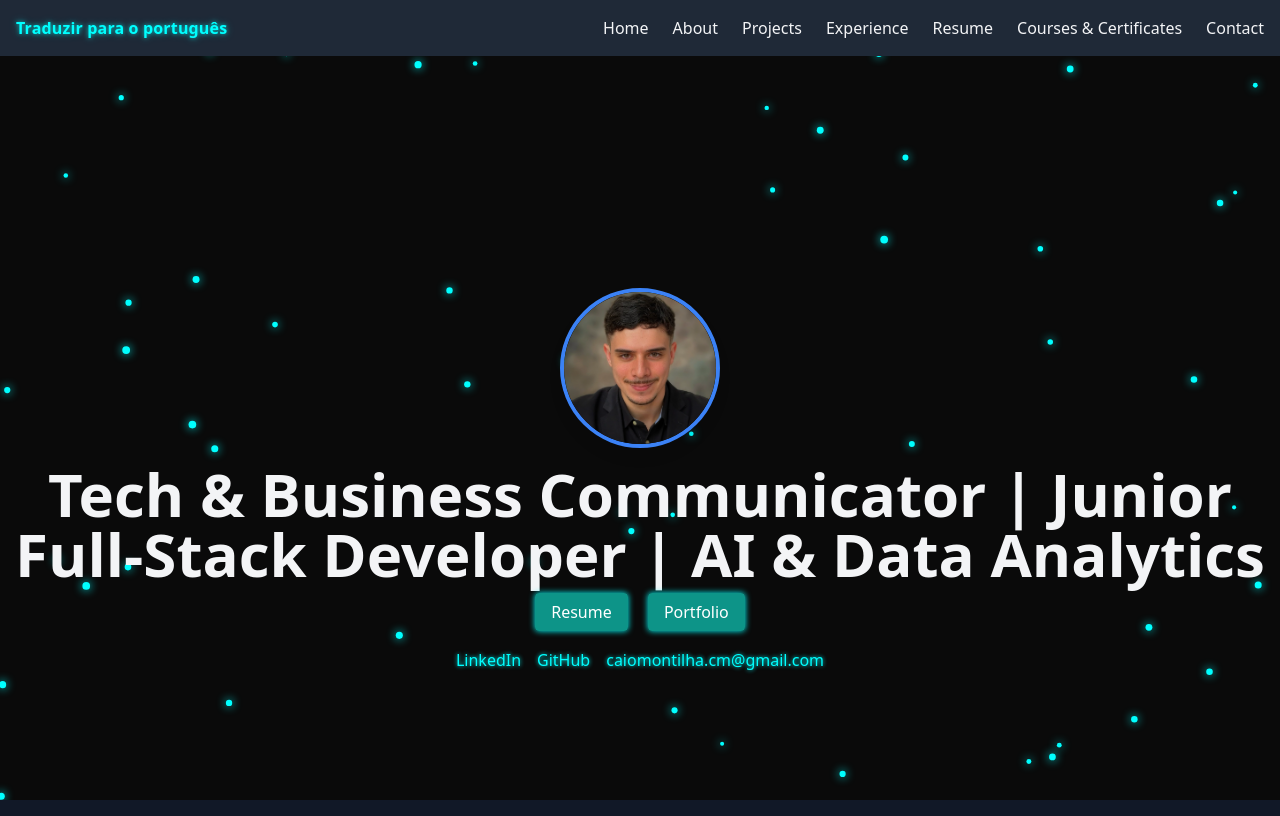
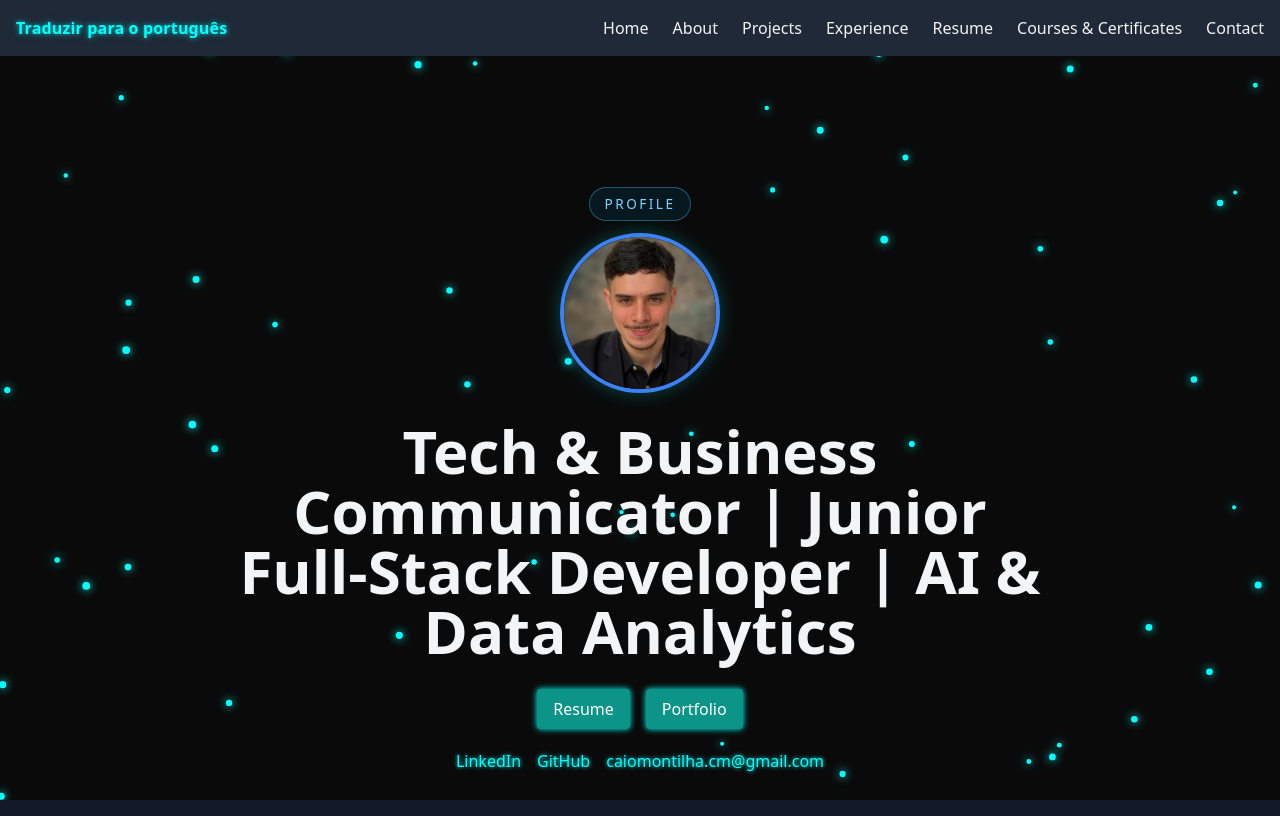
Before and after one commit to cmontilha/CaioPortfolio, a plain HTML site: page index.html in a window 1280 px wide. Shown: the top 816 px of the page. Drawn offline with nearby package versions, Linux system fonts and the light colour scheme.

Commit message:
feat: More UI updates

```diff
--- a/index.html
+++ b/index.html
@@ -32,17 +32,22 @@
 
     <main class="pt-20 space-y-20">
         <!-- Hero -->
-        <section id="home" class="min-h-screen flex flex-col justify-center items-center text-center">
-            <img src="assets/images/profile.png" alt="Profile" class="w-40 h-40 rounded-full mb-4 border-4 border-blue-500 shadow-lg">
+        <section id="home" class="min-h-screen flex flex-col justify-center items-center text-center hero-section">
+            <div class="hero-panel">
+                <div class="hero-card">
+                    <span class="hero-label">Profile</span>
+                    <img src="assets/images/profile.png" alt="Profile" class="w-40 h-40 rounded-full mb-4 border-4 border-blue-500 shadow-lg hero-avatar">
                     <h1 class="text-4xl md:text-6xl font-bold mb-4" data-lang="hero-title">Tech & Business Communicator | Junior Full-Stack Developer | AI & Data Analytics</h1>
-            <div class="space-x-4">
+                    <div class="hero-actions">
                         <a href="#resume" class="btn" data-lang="btn-resume">Resume</a>
                         <a href="#projects" class="btn" data-lang="btn-portfolio">Portfolio</a>
                     </div>
-            <div class="mt-6 flex space-x-4">
+                    <div class="hero-social">
                         <a href="https://www.linkedin.com/in/caio-montilha/" target="_blank" rel="noopener noreferrer" aria-label="LinkedIn" class="social">LinkedIn</a>
                         <a href="https://github.com/cmontilha" target="_blank" rel="noopener noreferrer" aria-label="GitHub" class="social">GitHub</a>
                         <a href="mailto:caiomontilha.cm@gmail.com" aria-label="Email" class="social">caiomontilha.cm@gmail.com</a>
+                    </div>
+                </div>
             </div>
         </section>
 
--- a/styles/styles.css
+++ b/styles/styles.css
@@ -403,6 +403,56 @@ body {
     box-shadow:0 0 14px rgba(0,255,255,0.2);
 }
 
+/* Home section */
+.hero-section{
+    padding:2rem 1rem;
+}
+.hero-panel{
+    width:min(900px, 95vw);
+}
+.hero-card{
+    padding:2.5rem 2rem;
+    display:flex;
+    flex-direction:column;
+    align-items:center;
+    gap:0.75rem;
+    text-align:center;
+}
+.hero-label{
+    display:inline-flex;
+    align-items:center;
+    gap:0.4rem;
+    font-size:0.85rem;
+    letter-spacing:0.18em;
+    text-transform:uppercase;
+    color:#7dd3fc;
+    padding:0.35rem 0.9rem;
+    border:1px solid rgba(56,189,248,0.4);
+    border-radius:999px;
+    background:rgba(2,132,199,0.12);
+}
+.hero-avatar{
+    box-shadow:0 0 18px rgba(0,255,255,0.25);
+}
+.hero-tagline{
+    color:#94a3b8;
+    font-size:1rem;
+    letter-spacing:0.08em;
+    text-transform:uppercase;
+}
+.hero-actions{
+    display:flex;
+    gap:1rem;
+    flex-wrap:wrap;
+    justify-content:center;
+}
+.hero-social{
+    display:flex;
+    flex-wrap:wrap;
+    gap:1rem;
+    justify-content:center;
+    margin-top:0.5rem;
+}
 .glowing-line {
     border: none;
     height: 2px;
```
Lines whose indentation alone changed are shown as unchanged.
